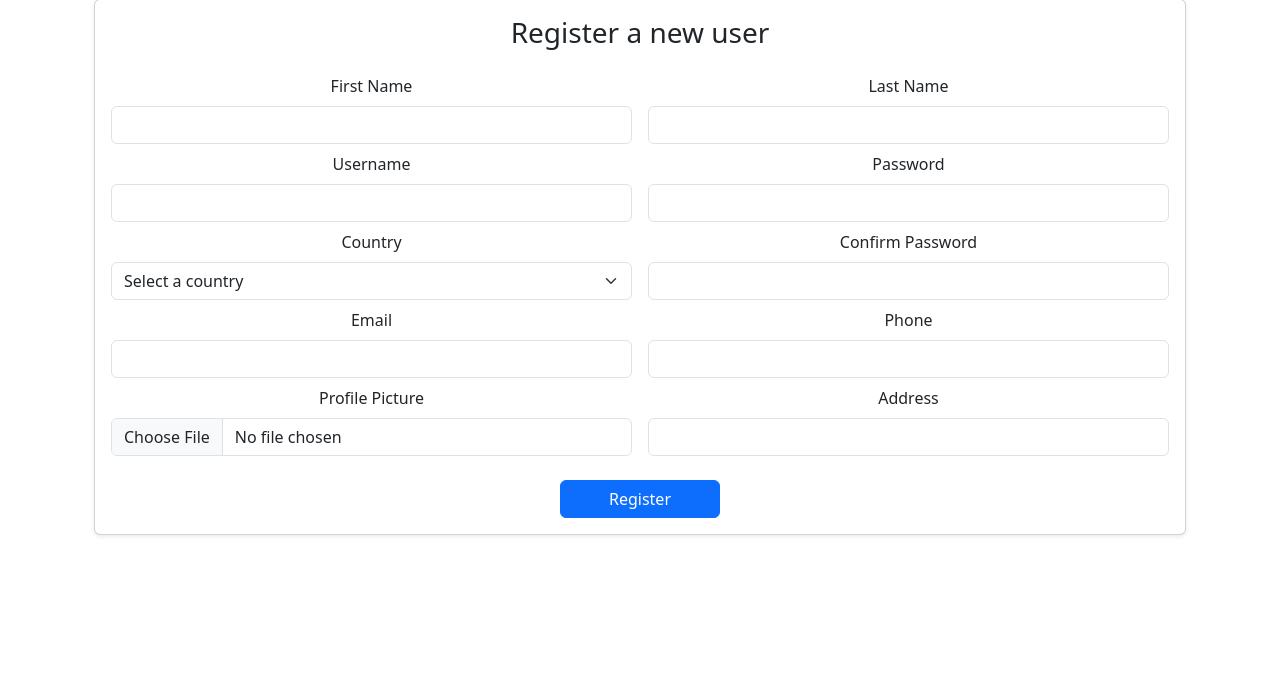
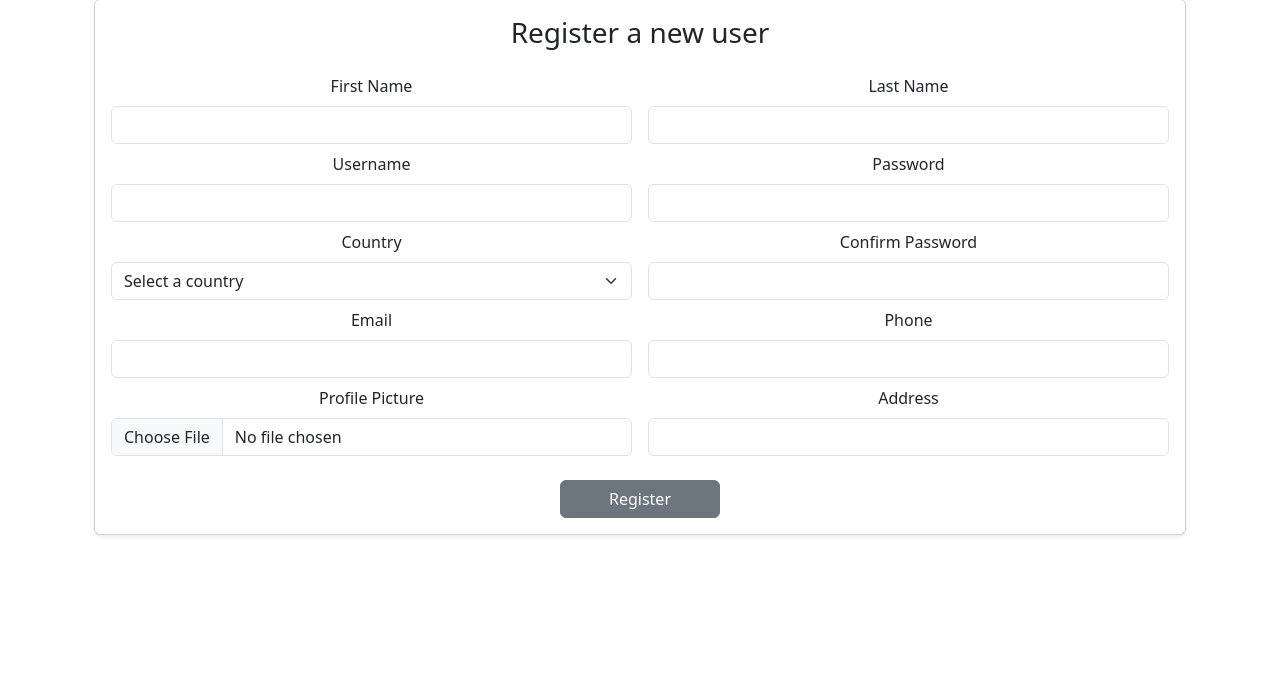
Before and after one commit to horialex/raffle-cs50, a Flask app: page /register in a window 1280 px wide. Shown: the part 163-842 px from the top of the page. Run offline with Flask 3, Linux system fonts and the light colour scheme; parts of the project's set-up code (start-up, migrations or seed data) failed here and were passed over; some libraries are stand-ins or nearby versions.

Commit message:
[raffle] updated register button color

```diff
--- a/templates/register.html
+++ b/templates/register.html
@@ -89,7 +89,7 @@ Register user
 
                     <!-- Submit Button Full Width -->
                     <div class="col-12 text-center">
-                        <button class="btn btn-primary px-5" type="submit">Register</button>
+                        <button class="btn btn-secondary px-5" type="submit">Register</button>
                     </div>
                 </div>
             </form>
```
